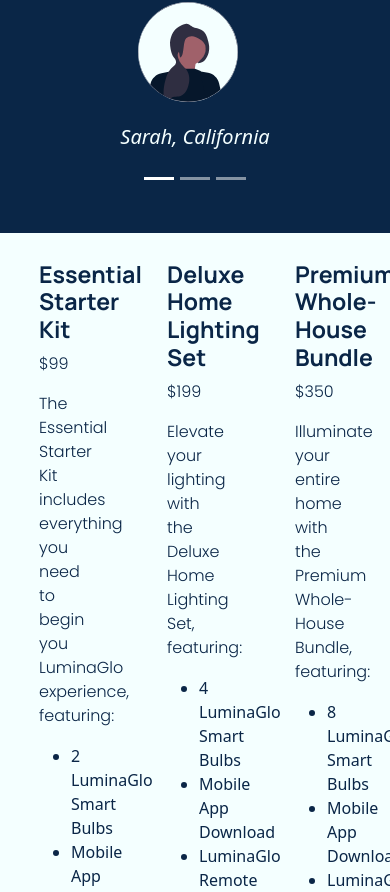
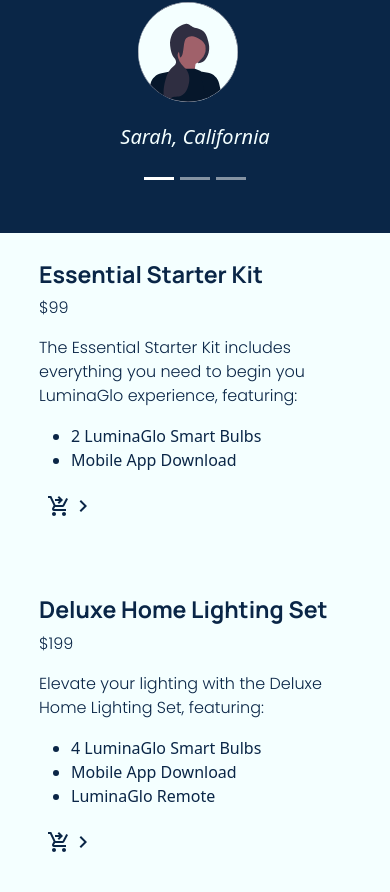
Before and after one commit to SammyG951/LuminaGlo-site, a React (Create React App) app: page / in a window 390 px wide. Shown: the part 2050-2942 px from the top of the page. Built offline with nearby package versions, Linux system fonts and the light colour scheme.

Commit message:
Added responsive-ness to packages

```diff
--- a/src/components/packages/SinglePackage.jsx
+++ b/src/components/packages/SinglePackage.jsx
@@ -5,7 +5,7 @@ import ShoppingCartCheckoutIcon from '@mui/icons-material/ShoppingCartCheckout';
 
 function SinglePackage(props){
     return(
-        <Grid item xs={4}>
+        <Grid item lg={4} md={6}>
             <div>
                 <h3>{props.name}</h3>
                 <p>{props.price}</p>
```
